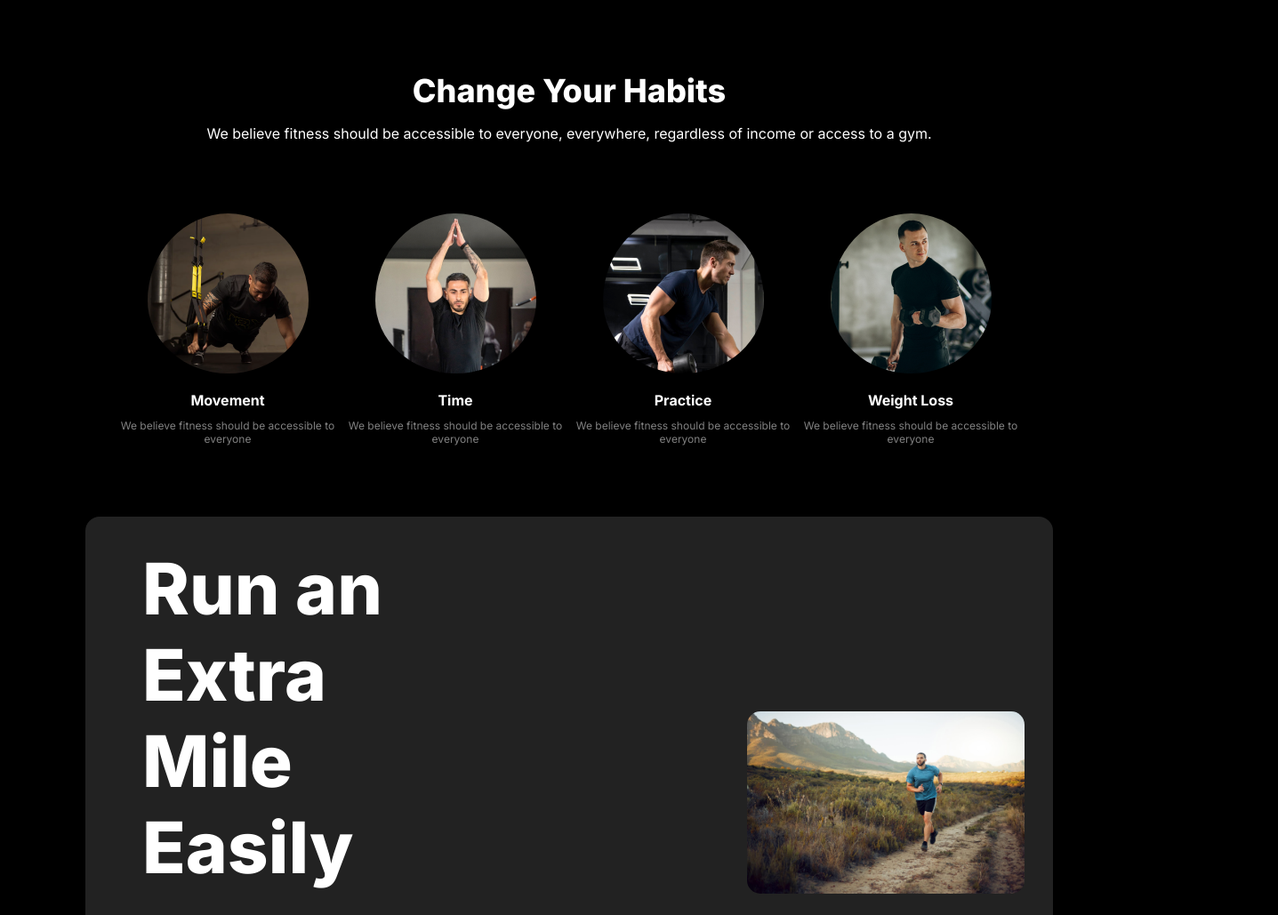
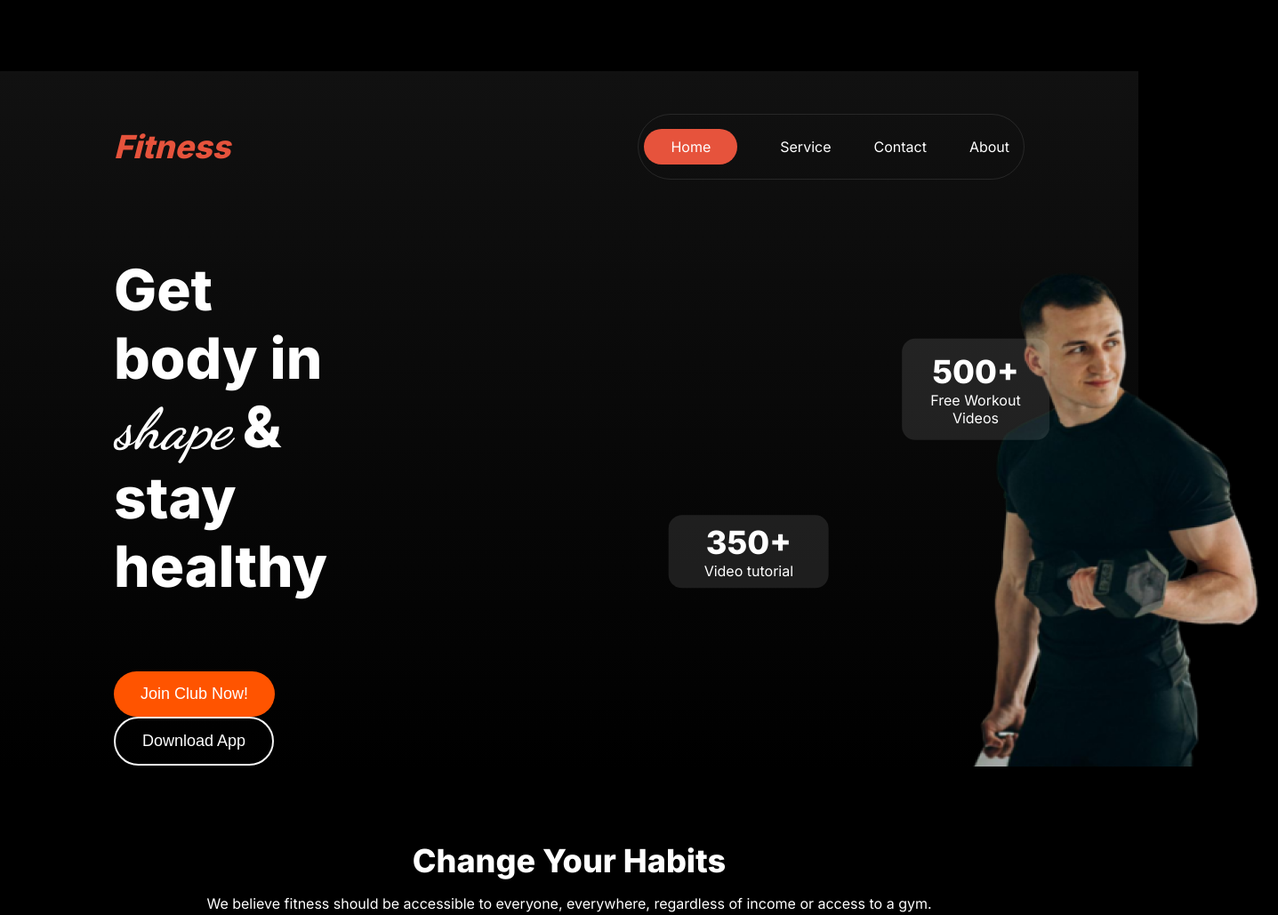
Before and after one commit to Masudrana95/assignment-2, a plain HTML site: page index.html in a window 1280 px wide. Shown: the top 1029 px of the page at 89% size, 1437 px wide, since content can reach past the window. Drawn offline with Linux system fonts and the light colour scheme.

Commit message:
style css path update

```diff
--- a/index.html
+++ b/index.html
@@ -6,11 +6,48 @@
     <title>This is a 2nd assignment-2</title>
     <!-- font awesome icons -->
     <script src="https://kit.fontawesome.com/040f6d15b1.js" crossorigin="anonymous"></script>
-    <link rel="stylesheet" href="/styles/style.css">
+    <link rel="stylesheet" href="./styles/style.css">
 </head>
 <body>
  <!-- nav and banner section -->
-
+ <section id="nav-banner-section">
+    <!-- nav section -->
+    <div class="container menu-bar">
+        <div class="logo">
+            <h3><span class="logo-cl">Fitness</span></h3>
+        </div>
+        <div class="menu-options">
+            <p class="home-btn">Home</p>
+            <p>Service</p>
+            <p>Contact</p>
+            <p>About</p>
+        </div>
+    </div>
+    <!-- Banner section -->
+    <section class="container banner-sec">
+        <div class="banner-container">
+            <h3>Get body in <br><span class="shape-style">shape</span> & stay <br>healthy</h3>
+                <button class="btn-primary">
+                    Join Club Now!
+                </button>
+                <button class="btn-download">
+                    Download App
+                </button>
+            </div>
+        </div>
+        <div class="banner-img">
+            <img src="images/banner img.png" alt="">
+        </div>
+        <div class="banner-btn-1">
+            <h3>500+</h3>
+            <p>Free Workout Videos</p>
+        </div>
+        <div class="banner-btn-2">
+            <h3>350+</h3>
+            <p>Video tutorial</p>
+        </div>
+    </section>
+</section>
 <!-- Habit Section -->
 <section class="container habit">
             <div class="habits-container">
```
